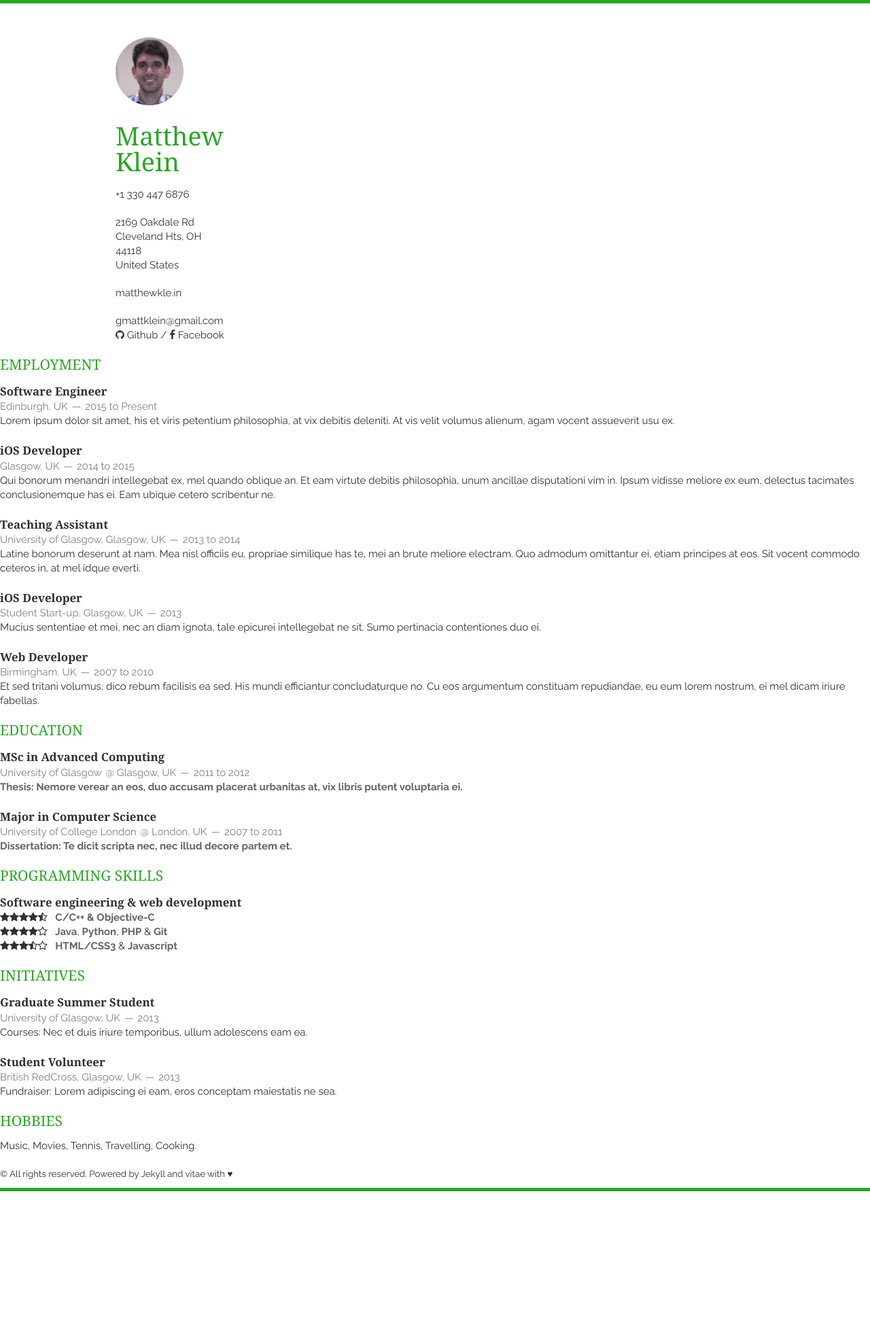
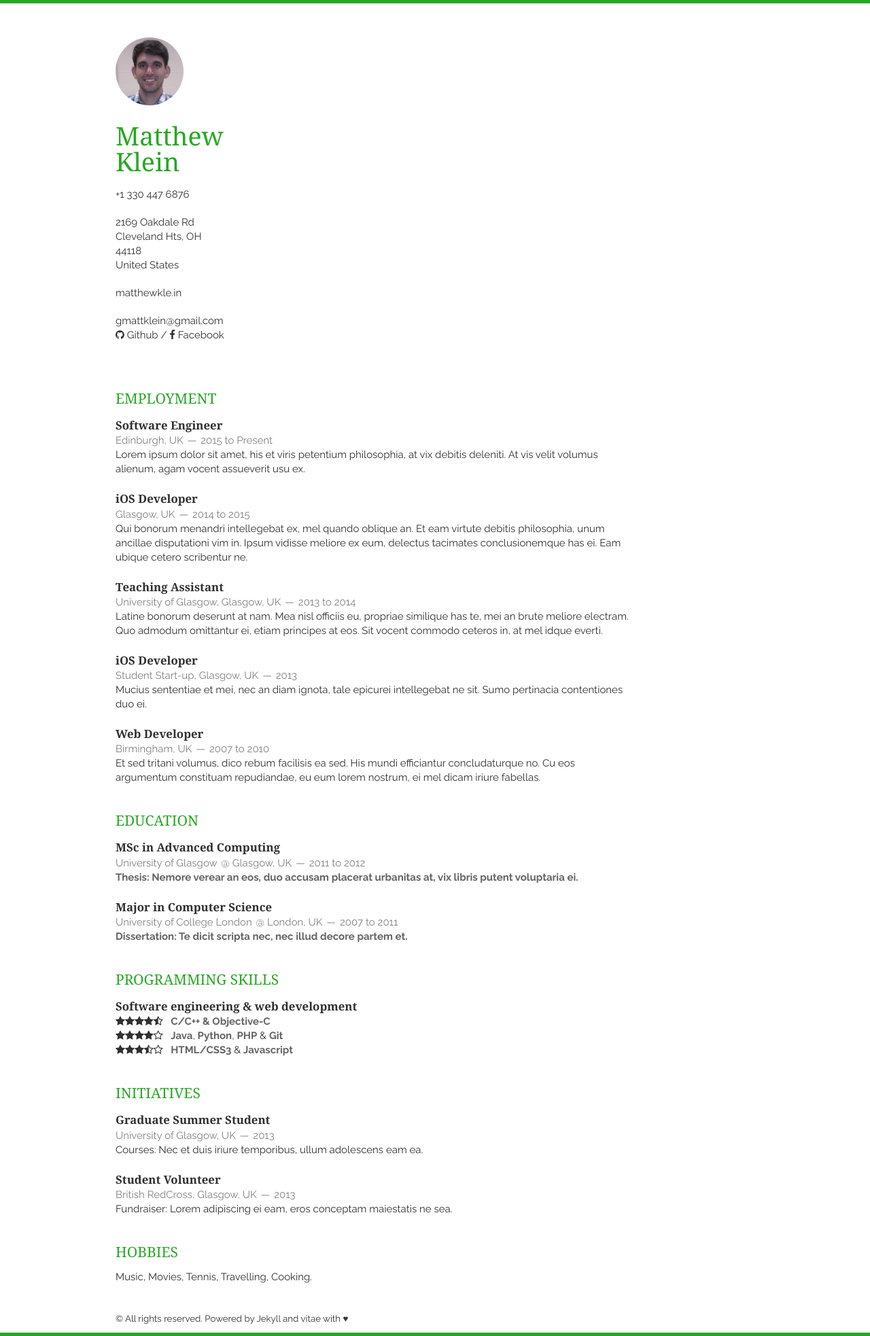
Before and after one commit to kleinma/kleinma.github.io, a Jekyll site: the page built from index.html, in a window 1280 px wide. Shown: the whole page at 68% size. Built offline with Jekyll 4.4.1, drawn with Linux system fonts in a browser that asks for light colours; nearby versions of some CDN libraries; Markdown is read by kramdown in place of the engine named in the settings; the list of posts is cut into pages by our own code; before the commit the page ends 1753 px from its top, so only the background shows below that.

Commit message:
Changed class to container.

```diff
--- a/_layouts/layout.html
+++ b/_layouts/layout.html
@@ -7,7 +7,7 @@
 
 {% include sidebar.html %}
 
-<div class="thirteen columns clearfix">
+<div class="content container">
 
   {{ content }}
 
```
